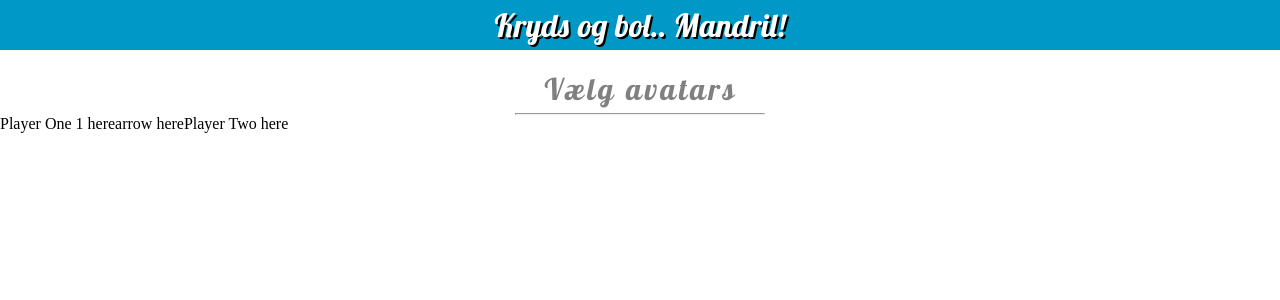
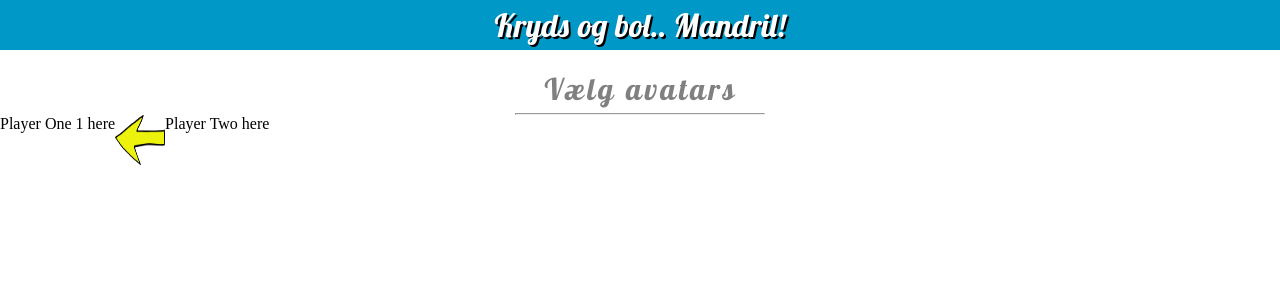
Before and after one commit to jbakchr/tic-tac-toe-mandril, a React (Vite) app: page /game-setup in a window 1280 px wide. Shown: the top 300 px of the page. Built offline with nearby package versions, Linux system fonts and the light colour scheme.

Commit message:
Added arrow image

```diff
--- a/src/pages/GameSetupPage.jsx
+++ b/src/pages/GameSetupPage.jsx
@@ -13,7 +13,13 @@ export const GameSetupPage = () => {
         <Divider />
         <div style={{ display: "flex" }}>
           <p>Player One 1 here</p>
-          <p>arrow here</p>
+          <picture>
+            <img
+              src={`/images/arrow.webp`}
+              alt="arrow"
+              style={{ width: "50px", height: "50px", transform: "scaleX(-1)" }}
+            />
+          </picture>
           <p>Player Two here</p>
         </div>
       </div>
```
Also changed, not shown: public/images/arrow.webp (added).
